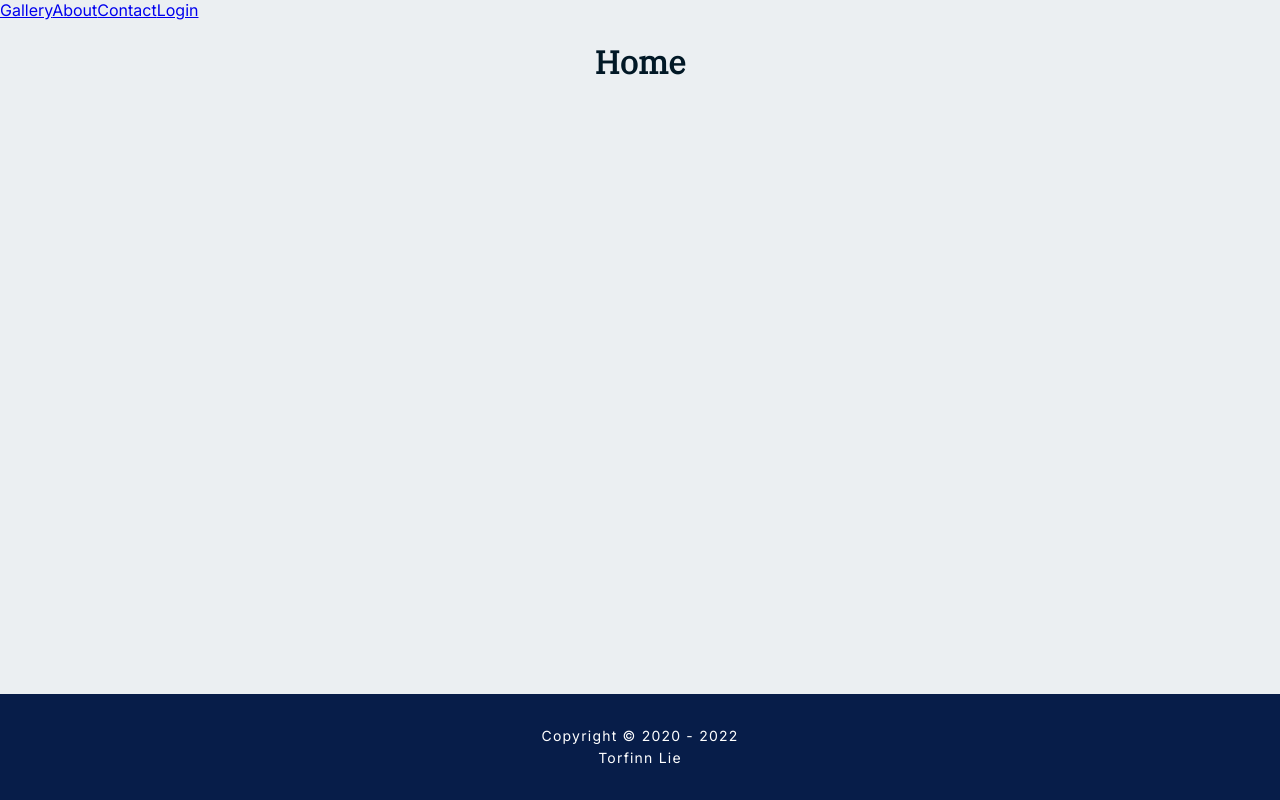
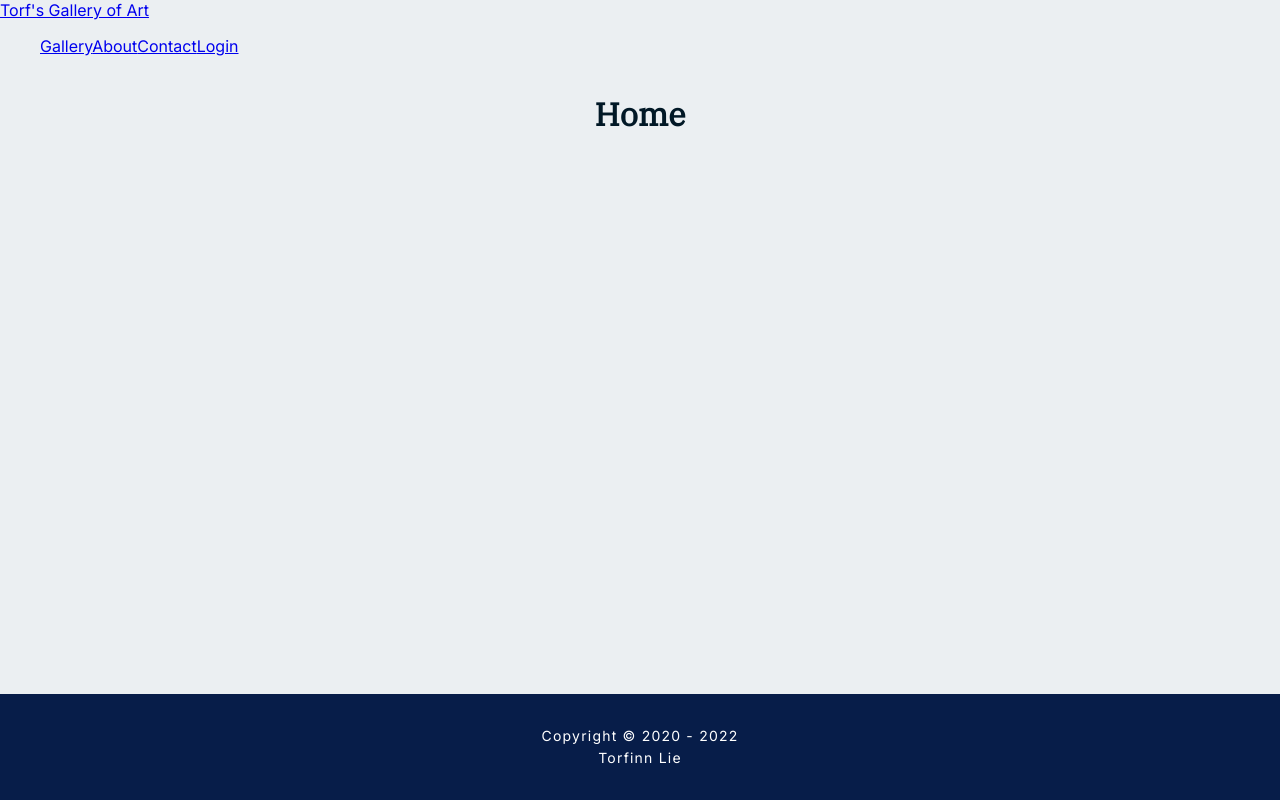
Before and after one commit to lunadragon06/torfs-art-gallery, a React (Create React App) app: page / in a window 1280 px wide. Built offline with nearby package versions, Linux system fonts and the light colour scheme.

Commit message:
Update Nav.js

```diff
--- a/src/components/layout/Nav.js
+++ b/src/components/layout/Nav.js
@@ -3,10 +3,15 @@ import { Link } from "react-router-dom";
 function Nav() {
 	return (
 		<nav>
-			<Link to="/">Gallery</Link>
-            <Link to="/about">About</Link>
-            <Link to="/contact">Contact</Link>
-            <Link to="/login">Login</Link>
+            <a className="wordmark" href="/">
+                Torf's Gallery of Art
+            </a>
+            <ul>
+			    <Link to="/">Gallery</Link>
+                <Link to="/about">About</Link>
+                <Link to="/contact">Contact</Link>
+                <Link to="/login">Login</Link>
+            </ul>
 		</nav>
 	);
 }
```
